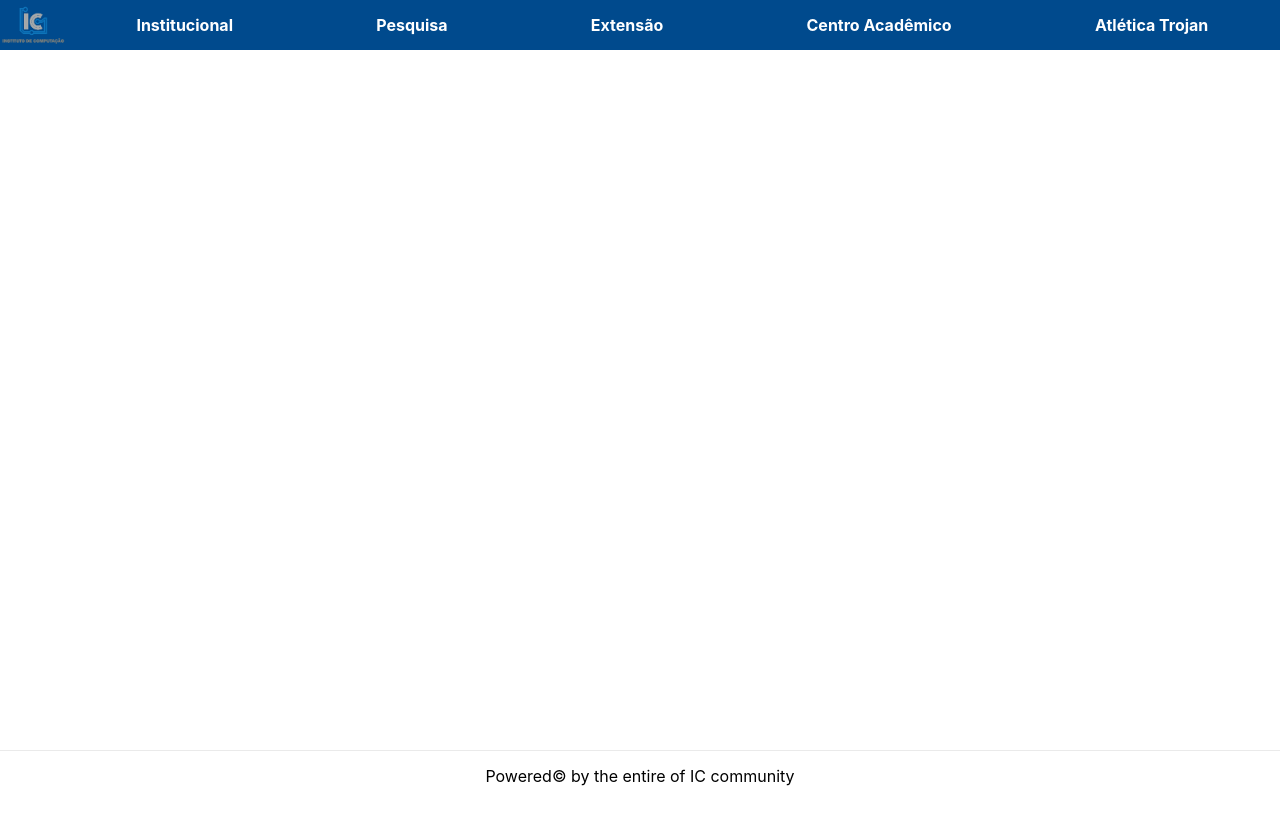
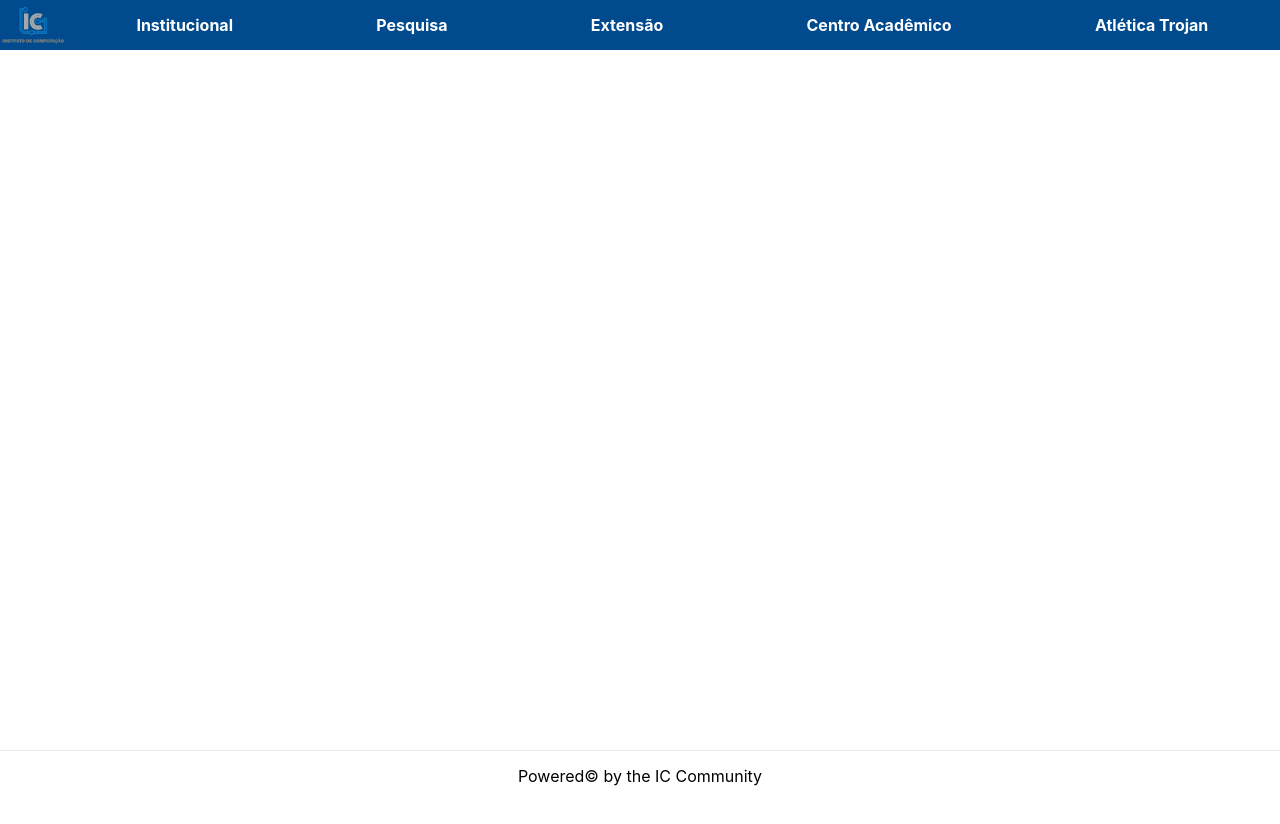
Before and after one commit to nbrkwnm/projeto-ic-ufmt-site, a Next.js app: page / in a window 1280 px wide. Shown: the top 824 px of the page. Built offline with nearby package versions, Linux system fonts and the light colour scheme.

Commit message:
Remove leftover boilerplate stuff

```diff
--- a/src/pages/api/hello.tsx
+++ /dev/null
@@ -1,5 +0,0 @@
-// Next.js API route support: https://nextjs.org/docs/api-routes/introduction
-
-export default (req, res) => {
-    res.status(200).json({ name: 'John Doe' });
-};
--- a/src/pages/index.tsx
+++ b/src/pages/index.tsx
@@ -49,11 +49,11 @@ const App: FC = () => (
 
         <Footer>
             <a
-                href="https://vercel.com?utm_source=create-next-app&utm_medium=default-template&utm_campaign=create-next-app"
+                href="//github.com/nbrkwnm/projeto-ic-ufmt-site/issues"
                 target="_blank"
                 rel="noopener noreferrer"
             >
-                Powered© by the entire of IC community
+                Powered© by the IC Community
             </a>
         </Footer>
     </Container>
```
Also changed, not shown: public/vercel.svg (deleted).
